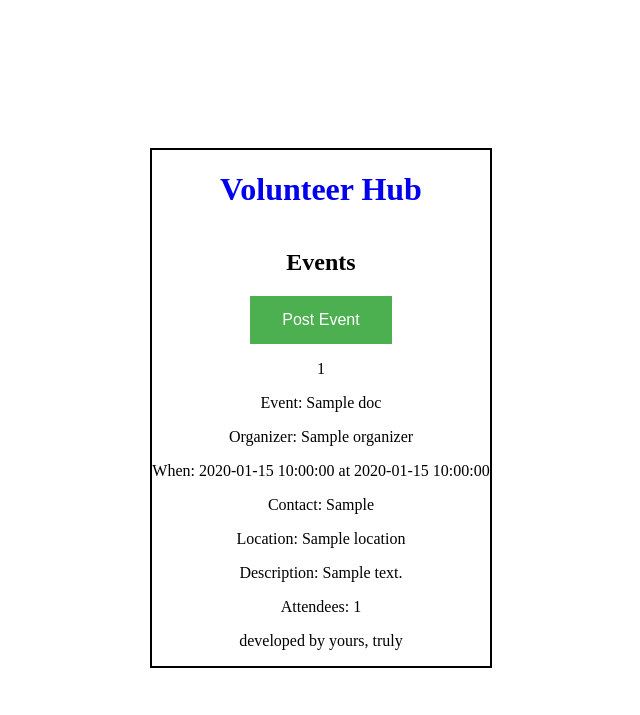
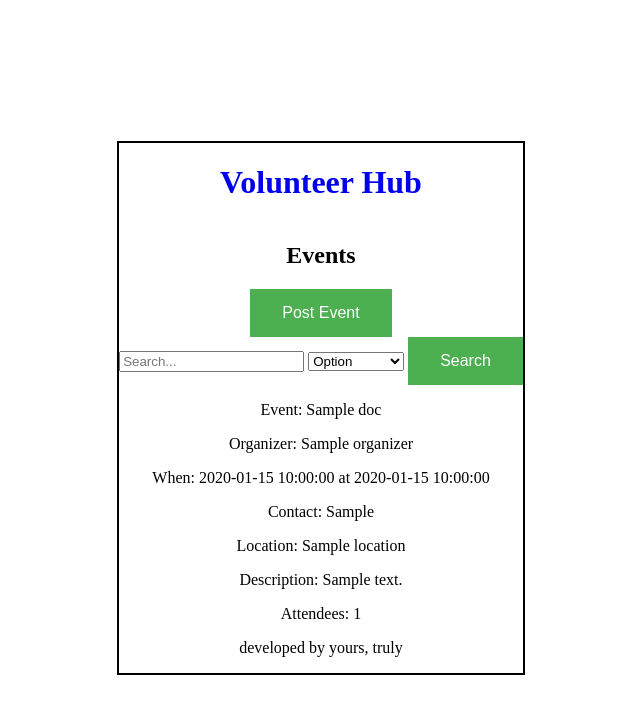
Before and after one commit to software-students-fall2023/2-web-app-exercise-recursion-n-1, a Flask app: template templates/events.html in a window 1280 px wide. Shown: the top 715 px of the page, without its empty margins (319-959 px from the left). Run offline with Flask 3, Linux system fonts and the light colour scheme; the template is opened without the code that fills it: most values are stand-ins (such as "Sample title", 1, 10 or a date in 2020); parts of the project's set-up code (start-up, migrations or seed data) failed here and were passed over.

Commit message:
search functionality implemented

```diff
--- a/app.py
+++ b/app.py
@@ -6,8 +6,6 @@ import os
 import dotenv
 from dotenv import load_dotenv
 from db import db
-import datetime
-from bson.dbref import DBRef
 
 app = Flask(__name__)
 
@@ -18,39 +16,35 @@ if ( os.getenv('FLASK_ENV','development') == 'development'):
 def home():
     return render_template('index.html', content="Greetings!")
 
-@app.route('/login', methods=['POST','GET'])
+@app.route('/login', methods=['POST'])
 def login():
     return render_template('login.html')
 
-@app.route('/register', methods=['POST','GET'])
+@app.route('/register', methods=['POST'])
 def register():
     return render_template('register.html')
 
-
-@app.route('/profile')
-def show_profile():
-
-    user = db.users.find_one({"_id": ObjectId('6530111c47e62dac09f8fce4')}) # TODO : NEED TO RETRIEVE CURRENT USER FROM SESSION
-
-    for event in user['myEvents']:
-        event_id = event['id']
-        event_details = db.event.find_one({"_id": ObjectId(event_id)})
-        event.update(event_details)
-
-    for event in user["myPostings"]:
-        event_id = event['id']
-        event_details = db.event.find_one({"_id":ObjectId(event_id)})
-        event.update(event_details)
-
-
-
-    return render_template('profile.html', user=user)
-
-
-
 @app.route('/events', methods=['GET', 'POST'])
 def event():
-    docs = db['event'].find({}).sort("created_at", -1)
+    if request.method == 'POST':
+        search_query = request.form.get('search_query')
+        search_option = request.form.get('search_option')
+        query = {}
+        if search_option == "event_name":
+            query = {'eventName': {'$regex': search_query, '$options': 'i'}}
+            docs = db['event'].find(query).sort("created_at", -1)
+        elif search_option == "organizer":
+            query = {'organizer': {'$regex': search_query, '$options': 'i'}}
+        elif search_option == "description":
+            query = {'description': {'$regex': search_query, '$options': 'i'}}
+        elif search_option == "location":
+            query = {'location': {'$regex': search_query, '$options': 'i'}}
+        elif search_option == "date":
+            query = {'date': {'$regex': search_query, '$options': 'i'}}
+        docs = db['event'].find(query).sort("created_at", -1)
+
+    else:
+        docs = db['event'].find({}).sort("created_at", -1)
     return render_template('events.html', docs=docs)
 
 
@@ -84,72 +78,6 @@ def add_event():
 
 
 
-###### EDIT BUTTONS
-## EDIT PERSONAL INFO
-@app.route('/edit_user_info/<user_id>', methods=['GET', 'POST', 'PUT'])
-def editUser(user_id):
-    pass
-    user = db.users.find_one({"_id": ObjectId('6530111c47e62dac09f8fce4')}) # TODO : NEED TO RETRIEVE CURRENT USER FROM SESSION
-
-    if request.method == 'POST' or request.method == 'PUT' :
-        pass
-
-
-
-    return render_template('edit_user.html', user=user)
-
-
-
-## delete my rsvped EVENT
-## EDIT my posting
-
-#TO BE DELETED AFTER !! THIS IS FOR THE PURPOSE OF CREATING USER DATA
-#SOME  DATA HERE IS HARD CODED
-@app.route('/add_user',methods=['POST'])
-def createUser():
-
-
-    doc = {
-        "name" : "sky1",
-        "email" : "sky1@gmail.com",
-        "password" : "1234",
-        "myEvents": [
-            {"id": ObjectId("652f5ec73c5916795f01da0f")},
-            {"id": ObjectId('652f5cb3e3782d2a799feb73')}
-        ],
-        "myPostings":[ {"id": ObjectId('652f5cb3e3782d2a799feb73')}]
-
-    }
-
-    db.users.insert_one(doc)
-
-    return doc
-
-
-
-
 if __name__ == "__main__":
     PORT = os.getenv('PORT', 8000)
     app.run(host='0.0.0.0', port=PORT)
-
-
-"""
- name = request.form.get("name")
-        email = request.form.get("email")
-        password = request.form.get("password")
-        print(name)
-
-        doc = {
-            "name":name,
-            "email":email,
-            "password":password
-        }
-
-        db.users.update_one(
-            {"_id": ObjectId(user_id)},
-            {"$set": doc}
-        )
-
-return redirect(url_for('show_profile'))
-
- """
--- a/db.py
+++ b/db.py
@@ -6,7 +6,6 @@ import dotenv
 from dotenv import load_dotenv
 from bson.objectid import ObjectId
 import certifi
-
 
 # load credentials and configuration options from .env file
 load_dotenv()
@@ -23,7 +22,6 @@ except Exception as e:
     print(e)
 
 #test database
-"""
 doc = {
     "name":"lemon",
     "email":"lemon@gmail.com",
@@ -34,4 +32,3 @@ doc = {
 db.users.insert_one(doc)
 doc1= db.users.find_one({"name": "lemon"})
 print(doc1["email"])
-"""
--- a/templates/events.html
+++ b/templates/events.html
@@ -7,12 +7,23 @@
 <form action="{{ url_for('add_event') }}" method="get">
     <button class="btn">Post Event</button>
 </form>
+<form action="{{ url_for('event') }}" method="post">
+    <input type="text" name="search_query" placeholder="Search...">
+    <select name="search_option">
+        <option value="" disabled selected>Option</option>
+        <option value="event_name">Event Name</option>
+        <option value="organizer">Organizer</option>
+        <option value="location">Location</option>
+        <option value="Description">Description</option>
+        <option value="date">Date</option>
+    </select>
+    <button type="submit" class="btn">Search</button>
+</form>
     <section class="event">
         {% for doc in docs %}
         <article class="event">
             <nav class="controls">
             </nav>
-            <p>{{doc._id}}</p>
             <p class="event-name">Event: {{ doc.eventName }}</p>
             <p class="author">Organizer: {{ doc.organizer }}</p>
             <p class="when">When: {{ doc.date }} at {{ doc.time }}</p>
```
